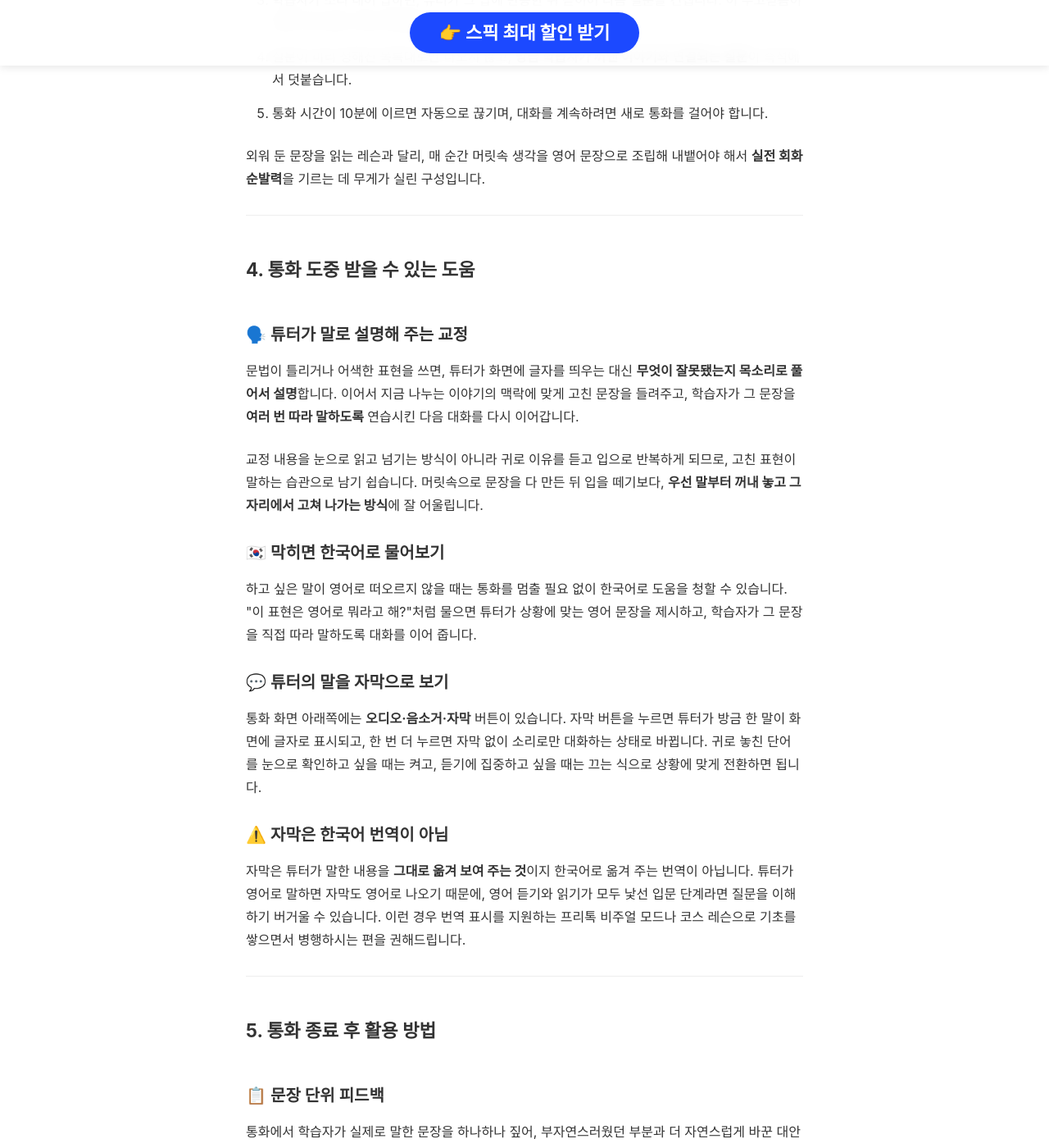
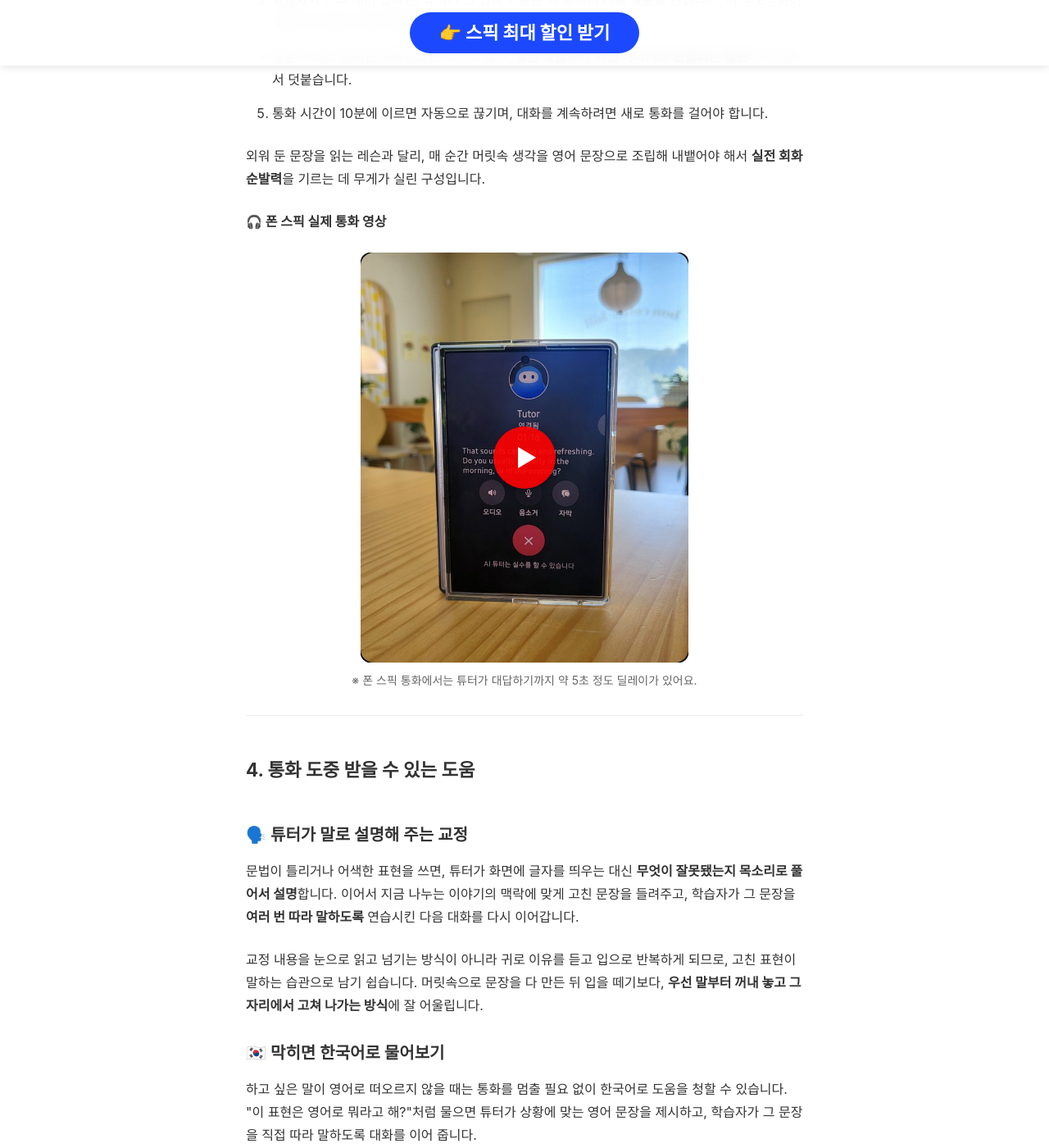
Before and after one commit to kjsjdw/speak_event_page, a Jekyll site: the page built from phone-call.md, in a window 1280 px wide and 1400 px high, scrolled down 3811 px. Shown: the whole window at 82% size. Built offline with Jekyll 4.4.1, drawn with Linux system fonts in a browser that asks for light colours; some web fonts are replaced.

Commit message:
Add 폰 스픽 실제 통화 영상 (YouTube, click-to-load) to main section 2 and phone call page
Co-Authored-By: Claude Opus 5 <noreply@anthropic.com>

```diff
--- /dev/null
+++ b/_includes/youtube-lite.html
@@ -0,0 +1,7 @@
+<div class="yt-lite-wrap" style="position: relative; max-width: 400px; aspect-ratio: 4 / 5; margin: 24px auto 10px auto; border-radius: 12px; overflow: hidden; background: #000;">
+  <button type="button" aria-label="{{ include.title }} 재생" data-yt="{{ include.id }}" onclick="var f=document.createElement('iframe');f.src='https://www.youtube-nocookie.com/embed/'+this.getAttribute('data-yt')+'?autoplay=1&amp;rel=0&amp;playsinline=1';f.title=this.getAttribute('aria-label');f.allow='accelerometer; autoplay; clipboard-write; encrypted-media; gyroscope; picture-in-picture; web-share';f.allowFullscreen=true;f.style.cssText='position:absolute;top:0;left:0;width:100%;height:100%;border:0;';this.parentNode.replaceChild(f,this);" style="position: absolute; top: 0; left: 0; width: 100%; height: 100%; padding: 0; border: 0; cursor: pointer; background: #000;">
+    <img src="{{ include.poster }}" alt="{{ include.alt }}" loading="lazy" style="display: block; width: 100%; height: 100%; object-fit: cover; margin: 0;">
+    <span aria-hidden="true" style="position: absolute; top: 50%; left: 50%; width: 76px; height: 76px; margin: -38px 0 0 -38px; border-radius: 50%; background: rgba(255, 0, 0, 0.9); box-shadow: 0 4px 14px rgba(0, 0, 0, 0.35);"><span style="position: absolute; top: 50%; left: 50%; margin: -13px 0 0 -8px; border-style: solid; border-width: 13px 0 13px 22px; border-color: transparent transparent transparent #fff;"></span></span>
+  </button>
+</div>
+<p style="text-align: center; font-size: 14px; color: #666; margin: 0 0 24px 0;">※ 폰 스픽 통화에서는 튜터가 대답하기까지 약 5초 정도 딜레이가 있어요.</p>
--- a/phone-call.md
+++ b/phone-call.md
@@ -161,6 +161,10 @@ image: /content/images/phone-call.jpg
 </ol>
 
 <p>외워 둔 문장을 읽는 레슨과 달리, 매 순간 머릿속 생각을 영어 문장으로 조립해 내뱉어야 해서 <strong>실전 회화 순발력</strong>을 기르는 데 무게가 실린 구성입니다.</p>
+
+<p><strong>🎧 폰 스픽 실제 통화 영상</strong></p>
+
+{% include youtube-lite.html id="LEDvLWqEG74" poster="/content/images/phone-speak-video.jpg" title="스픽 폰 스픽 실제 통화 영상" alt="카페 테이블 위 휴대폰에서 스픽 폰 스픽으로 AI 튜터와 통화 중인 화면" %}
 
 <hr style="border: 0; border-top: 1px solid #eee; margin: 30px 0;">
 
--- a/sitemap.xml
+++ b/sitemap.xml
@@ -2,7 +2,7 @@
 <urlset xmlns="http://www.sitemaps.org/schemas/sitemap/0.9">
   <url>
     <loc>https://speaksale.kr/</loc>
-    <lastmod>2026-09-15</lastmod>
+    <lastmod>2026-09-17</lastmod>
     <priority>1.0</priority>
   </url>
   <url>
@@ -31,6 +31,6 @@
   </url>
   <url>
     <loc>https://speaksale.kr/phone-call/</loc>
-    <lastmod>2026-09-15</lastmod>
+    <lastmod>2026-09-17</lastmod>
   </url>
 </urlset>
```
Also changed, not shown: content/sections/04-plan-guide.md (+4 -0 lines), content/images/phone-speak-video.jpg (added).
